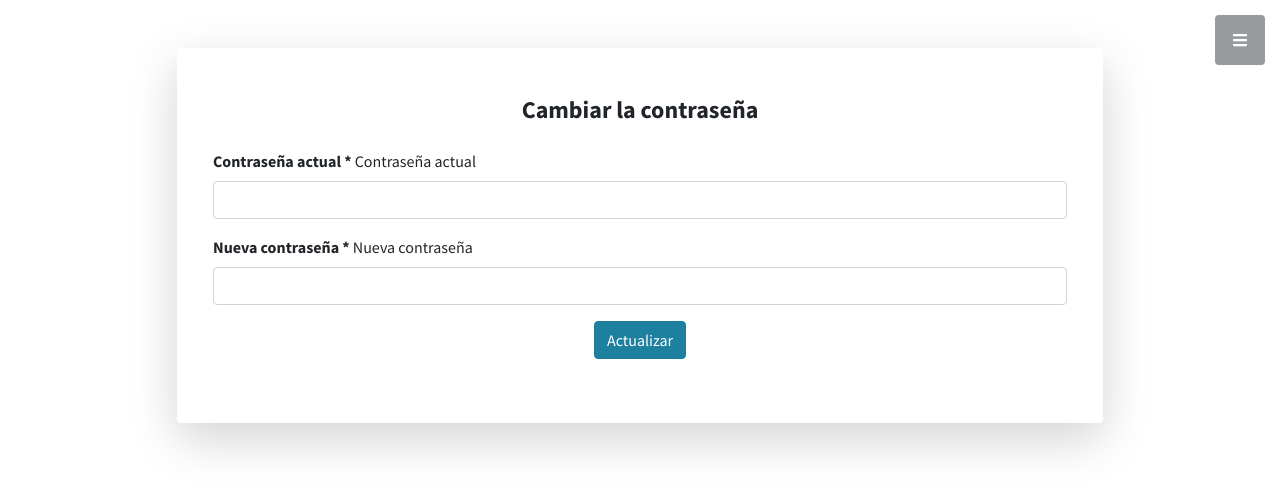
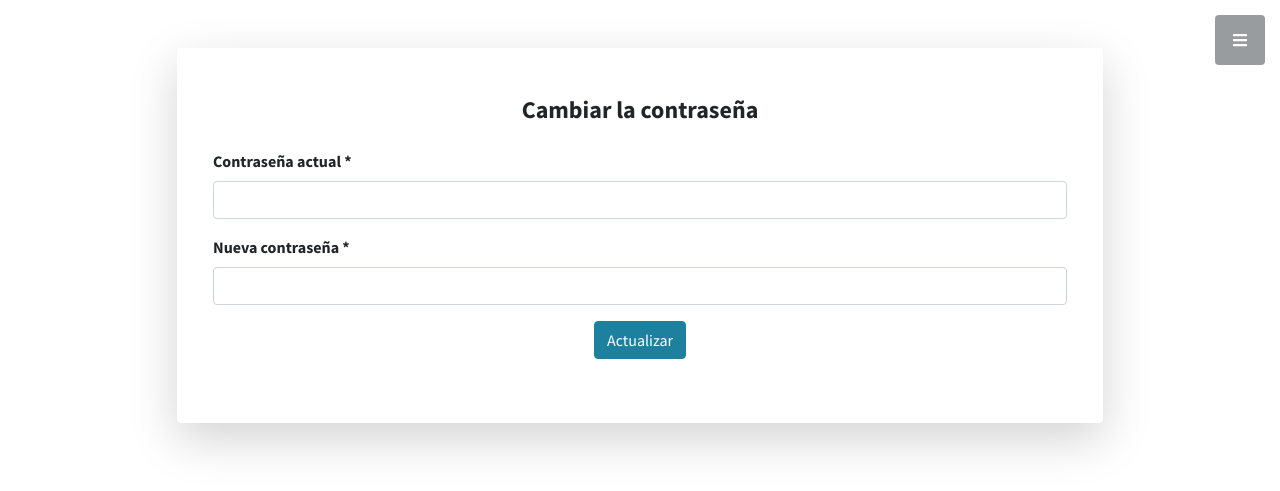
Before and after one commit to perezgarridogilb/Sistema-web-de-quejas-en-una-escuela--facultad-, a PHP site: page /auth/changePassword.php in a window 1280 px wide. Shown: the top 491 px of the page. Run offline with PHP 8.4, Linux system fonts and the light colour scheme; a user stored in the database is signed in.

Commit message:
remove duplicate labels

```diff
--- a/auth/changePassword.php
+++ b/auth/changePassword.php
@@ -66,13 +66,11 @@ if ($_SERVER['REQUEST_METHOD'] == 'POST') {
                                 <form method="POST">
                                     <div class="form-group mb-3">
                                         <label class="form-label fw-bold">Contraseña actual *</label>
-                                        <label class="form-label">Contraseña actual</label>
                                         <input name="password" type="password" class="form-control" required>
                                     </div>
 
                                     <div class="form-group">
                                         <label class="form-label fw-bold">Nueva contraseña *</label>
-                                        <label class="form-label">Nueva contraseña</label>
                                         <input name="new_password" type="password" class="form-control" required>
                                     </div>
 
```
